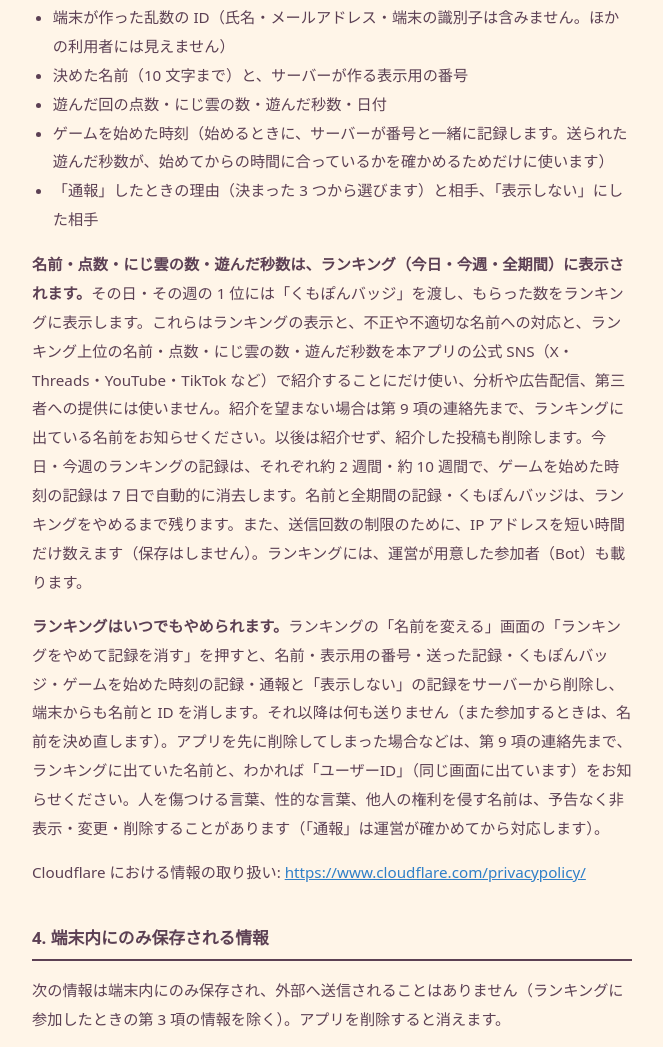
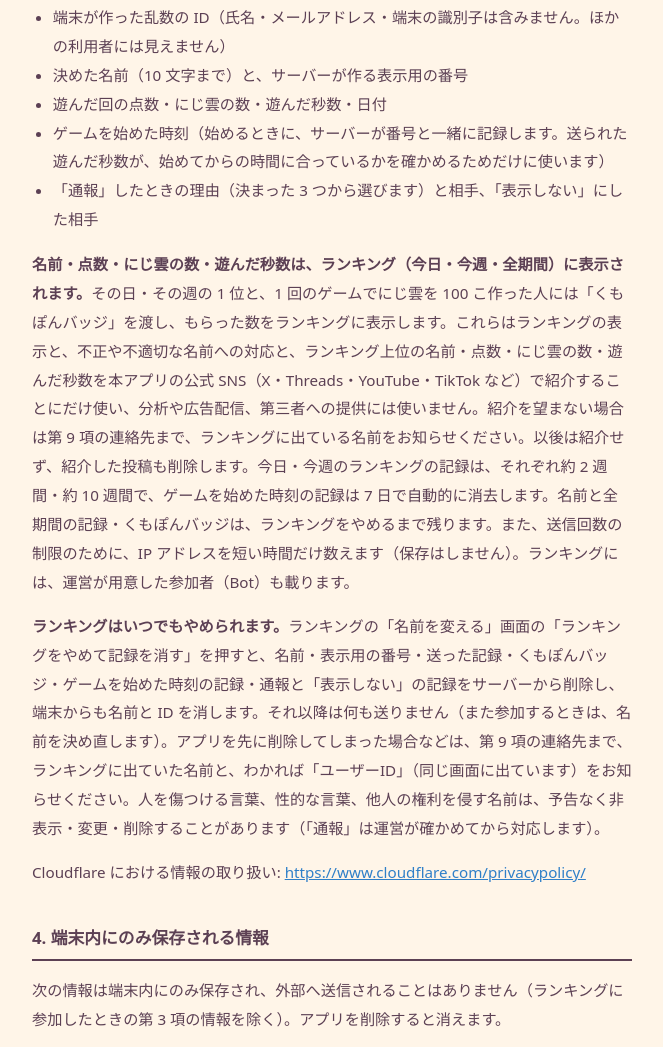
Before and after one commit to KumaoGoto/kumopon-site, a plain HTML site: page privacy.html in a window 1280 px wide. Shown: the part 1900-2947 px from the top of the page, without its empty margins (308-971 px from the left). Drawn offline with Linux system fonts and the light colour scheme.

Commit message:
プライバシーポリシー 3 項: くもぽんバッジを渡す人に「1 回のゲームでにじ雲を 100 こ作った人」を足した（改定日は 2026年11月18日のまま）
Co-Authored-By: Claude Opus 5.5 <noreply@anthropic.com>

```diff
--- a/privacy.html
+++ b/privacy.html
@@ -66,7 +66,7 @@
 <li>ゲームを始めた時刻（始めるときに、サーバーが番号と一緒に記録します。送られた遊んだ秒数が、始めてからの時間に合っているかを確かめるためだけに使います）</li>
 <li>「通報」したときの理由（決まった 3 つから選びます）と相手、「表示しない」にした相手</li>
 </ul>
-<p><strong>名前・点数・にじ雲の数・遊んだ秒数は、ランキング（今日・今週・全期間）に表示されます。</strong>その日・その週の 1 位には「くもぽんバッジ」を渡し、もらった数をランキングに表示します。これらはランキングの表示と、不正や不適切な名前への対応と、ランキング上位の名前・点数・にじ雲の数・遊んだ秒数を本アプリの公式 SNS（X・Threads・YouTube・TikTok など）で紹介することにだけ使い、分析や広告配信、第三者への提供には使いません。紹介を望まない場合は第 9 項の連絡先まで、ランキングに出ている名前をお知らせください。以後は紹介せず、紹介した投稿も削除します。今日・今週のランキングの記録は、それぞれ約 2 週間・約 10 週間で、ゲームを始めた時刻の記録は 7 日で自動的に消去します。名前と全期間の記録・くもぽんバッジは、ランキングをやめるまで残ります。また、送信回数の制限のために、IP アドレスを短い時間だけ数えます（保存はしません）。ランキングには、運営が用意した参加者（Bot）も載ります。</p>
+<p><strong>名前・点数・にじ雲の数・遊んだ秒数は、ランキング（今日・今週・全期間）に表示されます。</strong>その日・その週の 1 位と、1 回のゲームでにじ雲を 100 こ作った人には「くもぽんバッジ」を渡し、もらった数をランキングに表示します。これらはランキングの表示と、不正や不適切な名前への対応と、ランキング上位の名前・点数・にじ雲の数・遊んだ秒数を本アプリの公式 SNS（X・Threads・YouTube・TikTok など）で紹介することにだけ使い、分析や広告配信、第三者への提供には使いません。紹介を望まない場合は第 9 項の連絡先まで、ランキングに出ている名前をお知らせください。以後は紹介せず、紹介した投稿も削除します。今日・今週のランキングの記録は、それぞれ約 2 週間・約 10 週間で、ゲームを始めた時刻の記録は 7 日で自動的に消去します。名前と全期間の記録・くもぽんバッジは、ランキングをやめるまで残ります。また、送信回数の制限のために、IP アドレスを短い時間だけ数えます（保存はしません）。ランキングには、運営が用意した参加者（Bot）も載ります。</p>
 <p><strong>ランキングはいつでもやめられます。</strong>ランキングの「名前を変える」画面の「ランキングをやめて記録を消す」を押すと、名前・表示用の番号・送った記録・くもぽんバッジ・ゲームを始めた時刻の記録・通報と「表示しない」の記録をサーバーから削除し、端末からも名前と ID を消します。それ以降は何も送りません（また参加するときは、名前を決め直します）。アプリを先に削除してしまった場合などは、第 9 項の連絡先まで、ランキングに出ていた名前と、わかれば「ユーザーID」（同じ画面に出ています）をお知らせください。人を傷つける言葉、性的な言葉、他人の権利を侵す名前は、予告なく非表示・変更・削除することがあります（「通報」は運営が確かめてから対応します）。</p>
 <p>Cloudflare における情報の取り扱い: <a href="https://www.cloudflare.com/privacypolicy/">https://www.cloudflare.com/privacypolicy/</a></p>
 <h2>4. 端末内にのみ保存される情報</h2>
```
